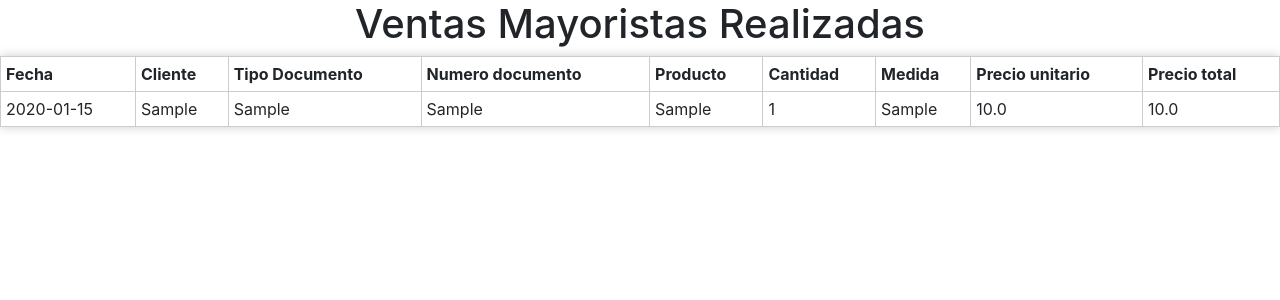
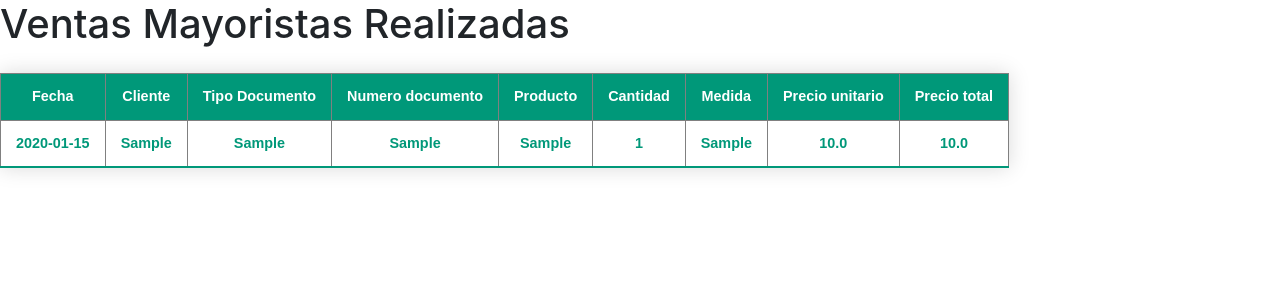
Before and after one commit to chopper210397/Lydemar, a Flask app: page /ventas in a window 1280 px wide. Shown: the part 56-356 px from the top of the page. Run offline with Flask 3, Linux system fonts and the light colour scheme; tables that the repository leaves empty hold one stand-in row (values such as "Sample post").

```diff
--- a/POSTGRESQL/DDL.sql
+++ b/POSTGRESQL/DDL.sql
@@ -1,4 +1,6 @@
 -- DDL
+CREATE DABATASE lydemar;
+
 create table ventas_tienda_productores (
 	fecha  DATE,
 	producto VARCHAR(40),
@@ -8,4 +10,18 @@ create table ventas_tienda_productores (
 	precio_total numeric,
 	cliente VARCHAR(50),
 	timestamp TIMESTAMP
+);
+
+create table ventas_mayorista (
+	id SERIAL primary KEY,
+	fecha  DATE,
+	cliente VARCHAR(100),
+	tipo_de_documento VARCHAR(40),
+	numero_documento VARCHAR (40),
+	producto VARCHAR(40),
+	cantidad integer,
+	tipo_medida VARCHAR(20),
+	precio_unitario numeric,
+	precio_total numeric,
+	timestamp TIMESTAMP
 )
--- a/cobranzas/app.py
+++ b/cobranzas/app.py
@@ -8,9 +8,15 @@ from datetime import datetime
 import unidecode
 from pretty_html_table import build_table
 
+# for production environment
 current_dir = os.getcwd()
 template_dir = os.path.join(current_dir,'templates')
 static_dir = os.path.join(current_dir,'static')
+
+# for development environment
+# current_dir = os.getcwd()
+# template_dir = os.path.join(current_dir,'cobranzas','templates')
+# static_dir = os.path.join(current_dir,'cobranzas','static')
 
 app = Flask(__name__, template_folder=template_dir , static_folder=static_dir)
 #app = Flask(__name__, template_folder='../cobranzas/templates' ,static_folder='../cobranzas/static')
@@ -18,7 +24,7 @@ app = Flask(__name__, template_folder=template_dir , static_folder=static_dir)
 # mientras que en desarrollo local da error si le pones ambos puntos delante
 # esto debe ser posiblemente debido a que las rutas son distintas en windows y linux
 
-app.config['SQLALCHEMY_DATABASE_URI'] = 'postgresql://postgres:1234@161.35.184.122:5432/lydemar_peruvian_delimar'
+app.config['SQLALCHEMY_DATABASE_URI'] = 'postgresql://postgres:rufo2324@161.35.184.122:5432/lydemar_peruvian_delimar'
 db = SQLAlchemy(app)
 
 # class Ventas_tienda_productores(db.Model):
@@ -99,6 +105,7 @@ def submit():
   numero_documento = request.form['n_documento']
   producto = request.form['producto']
   cantidad = request.form['cantidad_en_cajas_o_sacos']
+  tipo_medida = request.form['tipo_medida']
   precio_unitario = request.form['precio_x_caja_o_saco']
   precio_total = request.form['totales_en_soles']
   timestamp = datetime.now()
@@ -111,6 +118,7 @@ def submit():
                 numero_documento=numero_documento,
                 producto=producto,
                 cantidad=cantidad,
+                tipo_medida=tipo_medida,
                 precio_unitario=precio_unitario,
                 precio_total=precio_total,
                 timestamp=timestamp
@@ -125,6 +133,7 @@ def submit():
                           numero_documento=numero_documento,
                           producto=producto,
                           cantidad=cantidad,
+                          tipo_medida=tipo_medida,
                           precio_unitario=precio_unitario,
                           precio_total=precio_total
                           )
--- a/cobranzas/requirements.txt
+++ b/cobranzas/requirements.txt
@@ -9,5 +9,6 @@ SQLAlchemy
 Werkzeug
 WTForms
 pandas
+psycopg2
 unidecode
 pretty_html_table
--- a/cobranzas/static/css/ventas_style.css
+++ b/cobranzas/static/css/ventas_style.css
@@ -1,23 +1,34 @@
-table {
-    width: 100%;
+.styled-table {
   border-collapse: collapse;
-    box-shadow: 0px 0px 10px rgba(0, 0, 0, 0.2);
+  margin: 25px 0;
+  font-size: 0.9em;
+  font-family: sans-serif;
+  min-width: 400px;
+  box-shadow: 0 0 20px rgba(0, 0, 0, 0.15);
 }
-
-  th, td {
-    border: 1px solid #ccc;
-    padding: 5px;
+.styled-table thead tr {
+  background-color: #009879;
+  color: #ffffff;
+  text-align: center;
 }
-
-  th {
-    background-color: #eee;
+.styled-table th,
+.styled-table td {
+    padding: 12px 15px;
+    text-align: center;
+}
+.styled-table tbody tr {
+  border-bottom: 1px solid #dddddd;
   text-align: center;
 }
 
-  td {
-    text-align: left;
+.styled-table tbody tr:nth-of-type(even) {
+  background-color: #f3f3f3;
 }
 
-  h1 {
-    text-align: center;
+.styled-table tbody tr:last-of-type {
+  border-bottom: 2px solid #009879;
 }
+.styled-table tbody tr.active-row {
+  font-weight: bold;
+  color: #009879;
+}
--- a/cobranzas/templates/index.html
+++ b/cobranzas/templates/index.html
@@ -42,6 +42,10 @@
       <input type="text" name="n_documento" placeholder="N° de documento">
       <input type="text" name="producto" placeholder="Producto">
       <input type="number" name="cantidad_en_cajas_o_sacos" placeholder="Cantidad en cajas o sacos">
+      <select name="tipo_medida" placeholder="Medida">
+        <option value="Caja">CAJA</option>
+        <option value="Saco">SACO</option>
+      </select>
       <input type="number" name="precio_x_caja_o_saco" placeholder="Precio x caja o saco">
       <input type="number" name="totales_en_soles" placeholder="Totales en soles">
       <input type="submit" value="Enviar">
--- a/cobranzas/templates/submitted.html
+++ b/cobranzas/templates/submitted.html
@@ -61,6 +61,10 @@
         <td>{{ cantidad }}</td>
       </tr>
       <tr>
+        <td>Medida</td>
+        <td>{{ tipo_medida }}</td>
+      </tr>
+      <tr>
         <td>Precio x caja o saco</td>
         <td>{{ precio_unitario }}</td>
       </tr>
--- a/cobranzas/templates/ventas.html
+++ b/cobranzas/templates/ventas.html
@@ -5,7 +5,7 @@
 
 <h1> Ventas Mayoristas Realizadas</h1>
 
-    <table border = 0>
+    <table class = "styled-table" border = "1">
         <thead>
             <td><b>Fecha</b></td>
             <td><b>Cliente</b></td>
@@ -19,7 +19,7 @@
         </thead>
 
     {%for row in ventas %}
-        <tr>
+        <tr class = "active-row">
             <td>{{row["fecha"]}} </td>
             <td>{{row["cliente"]}} </td>
             <td>{{row["tipo_de_documento"]}} </td>
```
Also changed, not shown: cobranzas/static/css/style.css (+4 -4 lines). Lines whose indentation alone changed are shown as unchanged.
